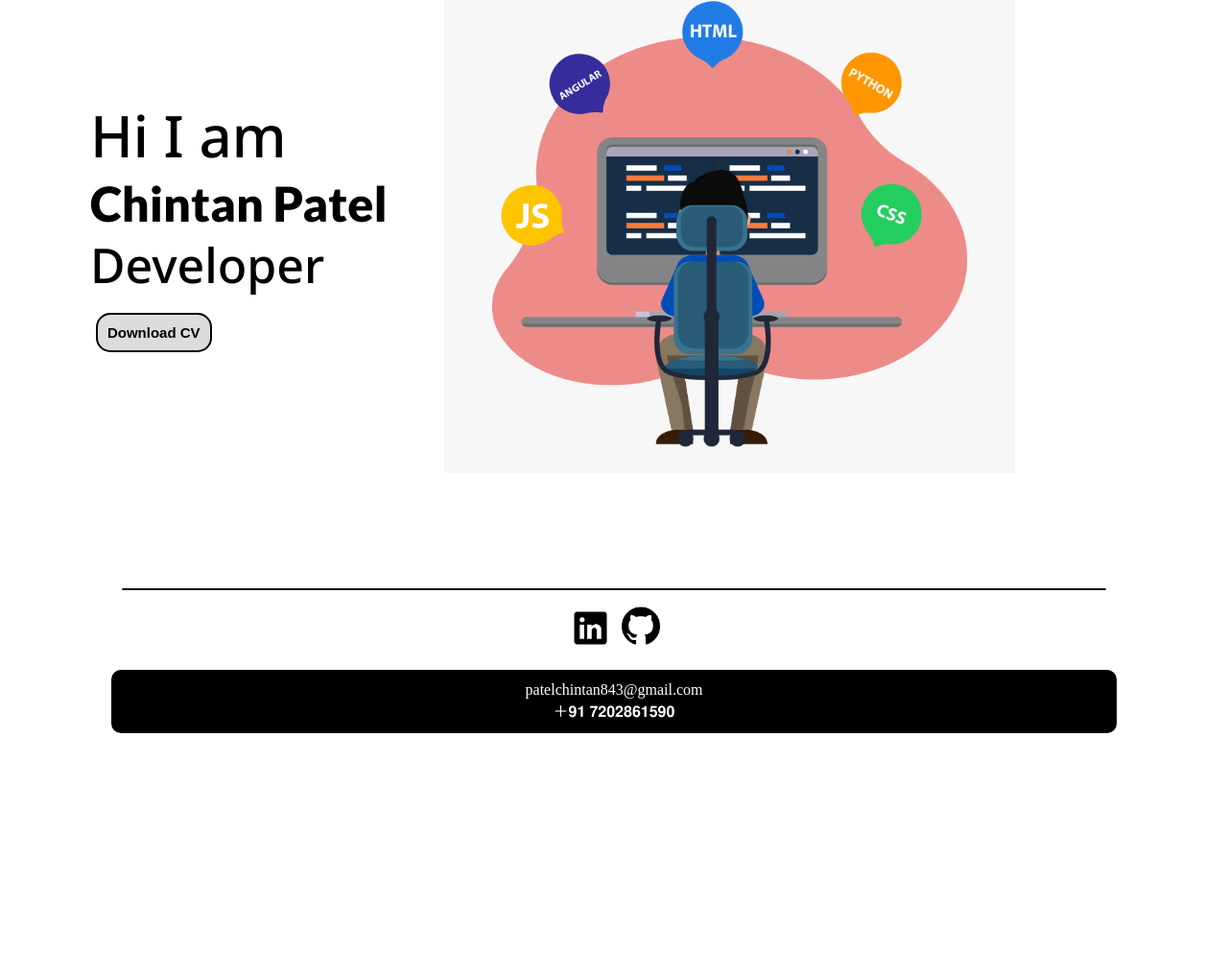
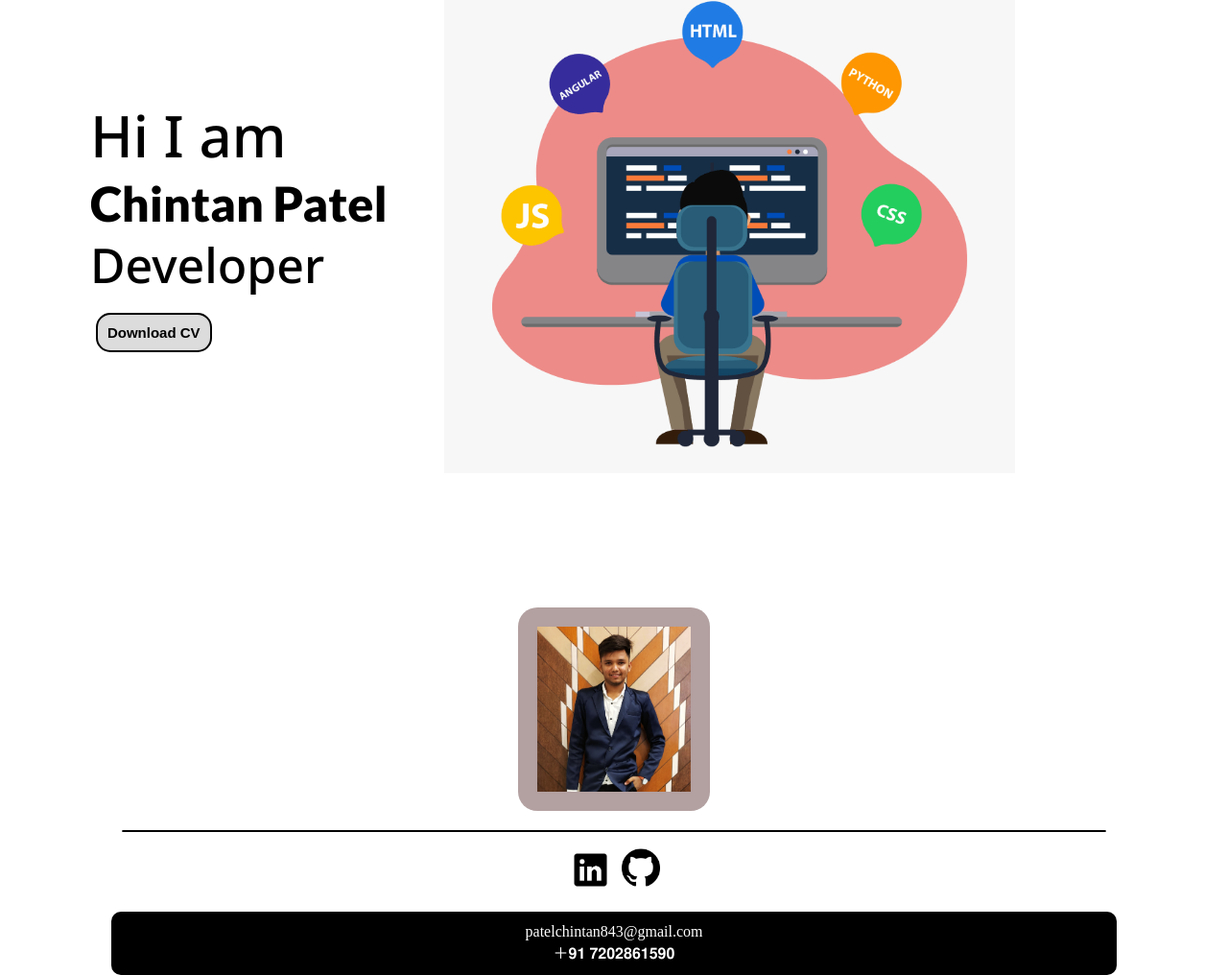
Before and after one commit to pchintan243/Portfolio, a plain HTML site: page index.html in a window 1280 px wide. Shown: the part 147-1163 px from the top of the page at 96% size. Before the commit the page ends 911 px from the top, so only its background shows below. Drawn offline with Linux system fonts and the light colour scheme; a web font is replaced by a local one.

Commit message:
photos add

```diff
--- a/index.html
+++ b/index.html
@@ -44,7 +44,12 @@
       </div>
     </div>
   </div>
+
+  <div class="myPhoto">
+    <img src="image/chintan.jpg" alt="">
+  </div>
   <hr>
+
 
   <div class="link">
     <a href="https://www.linkedin.com/in/pchintan243/" target="_blank">
--- a/style.css
+++ b/style.css
@@ -195,6 +195,24 @@ hr {
     padding: 10px;
     width: 80%;
 }
+.myPhoto {
+    display: flex;
+    margin: auto;
+    margin-bottom: 20px;
+    margin-top: 20px;
+    background-color: #5024246e;
+    border-radius: 20px;
+    width: 10em;
+    padding: 20px;
+}
+.myPhoto img{
+    /* display: flex; */
+    /* margin: auto; */
+    /* justify-content: center; */
+    /* align-items: center; */
+    width: 100%;
+    /* padding: 20px; */
+}
 @media (max-width: 800px) {
 
     /* .sidebar {
```
Also changed, not shown: image/chintan.jpg (added).
